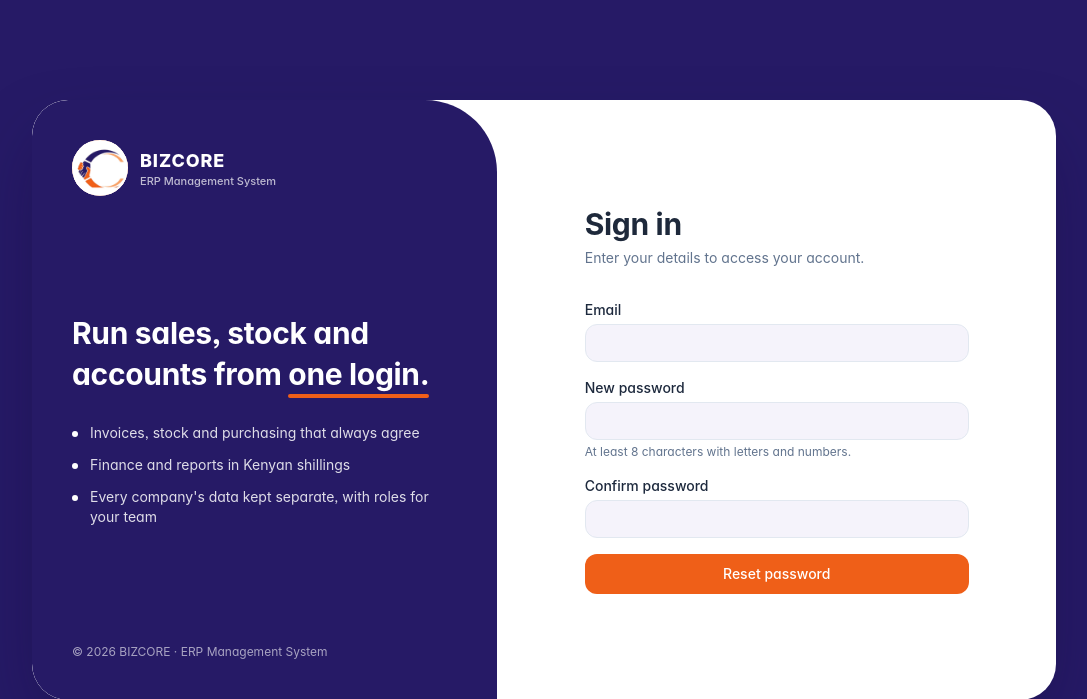
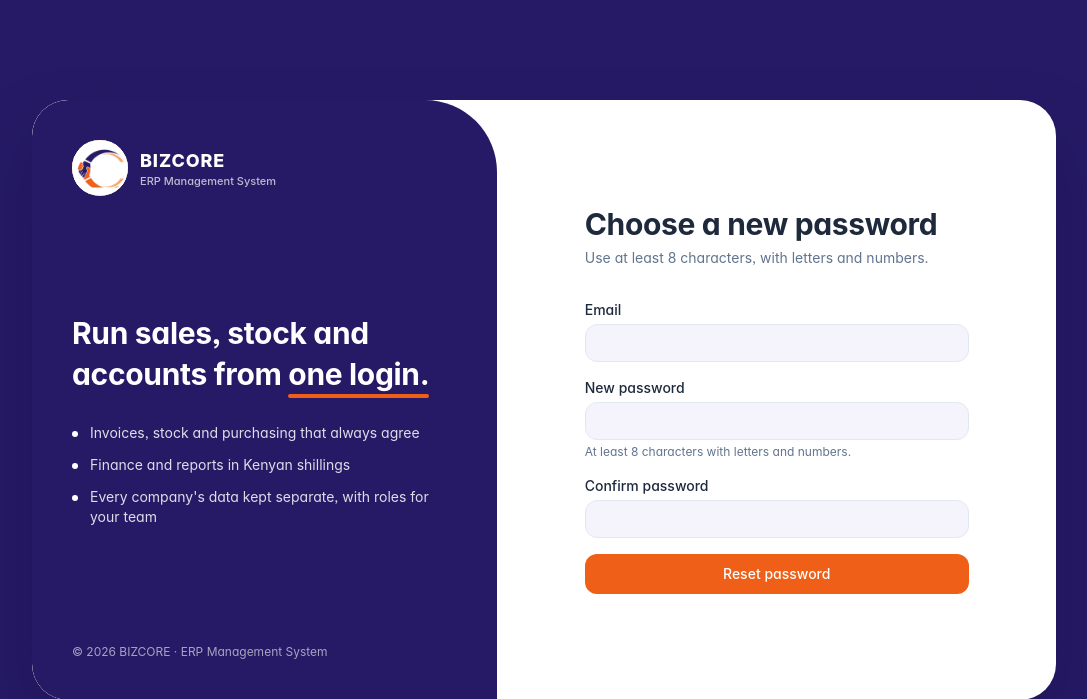
Before and after one commit to 25ELIJAH/BIZCORE, a Laravel app: page /reset-password/1 in a window 1280 px wide. Shown: the top 699 px of the page, without its empty margins (96-1183 px from the left). Run offline with Laravel 12, Linux system fonts and the light colour scheme; style sheets or scripts are compiled from the project's sources; parts of the project's set-up code (start-up, migrations or seed data) failed here and were passed over; some libraries are stand-ins or nearby versions.

Commit message:
Forgot password: log mail failures instead of crashing; correct page headings

```diff
--- a/app/Http/Controllers/Auth/PasswordResetController.php
+++ b/app/Http/Controllers/Auth/PasswordResetController.php
@@ -8,6 +8,7 @@ use App\Services\ActivityLogger;
 use Illuminate\Auth\Events\PasswordReset;
 use Illuminate\Http\RedirectResponse;
 use Illuminate\Http\Request;
+use Illuminate\Support\Facades\Log;
 use Illuminate\Support\Facades\Password;
 use Illuminate\Support\Str;
 use Illuminate\Validation\Rules\Password as PasswordRule;
@@ -25,7 +26,13 @@ class PasswordResetController extends Controller
         $request->validate(['email' => ['required', 'email']]);
 
         // Same response whether or not the address exists, to avoid account enumeration.
-        Password::sendResetLink($request->only('email'));
+        // A mail failure (wrong credentials, blocked IP) must not crash the page, and must not reveal that the account
+        // exists. It is written to the log with the real reason instead.
+        try {
+            Password::sendResetLink($request->only('email'));
+        } catch (\Throwable $e) {
+            Log::error('Password reset email could not be sent: '.$e->getMessage());
+        }
 
         return back()->with('status', 'If that email is registered, a reset link has been sent.');
     }
--- a/resources/views/auth/forgot-password.blade.php
+++ b/resources/views/auth/forgot-password.blade.php
@@ -1,5 +1,7 @@
 @extends('layouts.guest')
 @section('title', 'Forgot password')
+@section('heading', 'Forgot password')
+@section('subheading', 'We will email you a link to choose a new one.')
 @section('content')
 <p class="mb-4 text-sm text-slate-600">Enter your email and we will send you a link to reset your password.</p>
 <form method="POST" action="{{ route('password.email') }}" class="auth-form space-y-4">
--- a/resources/views/auth/reset-password.blade.php
+++ b/resources/views/auth/reset-password.blade.php
@@ -1,5 +1,7 @@
 @extends('layouts.guest')
 @section('title', 'Reset password')
+@section('heading', 'Choose a new password')
+@section('subheading', 'Use at least 8 characters, with letters and numbers.')
 @section('content')
 <form method="POST" action="{{ route('password.update') }}" class="auth-form space-y-4">
     @csrf
```
Also changed, not shown: tests/Feature/AccountPasswordTest.php (+11 -0 lines), 1 other file.
